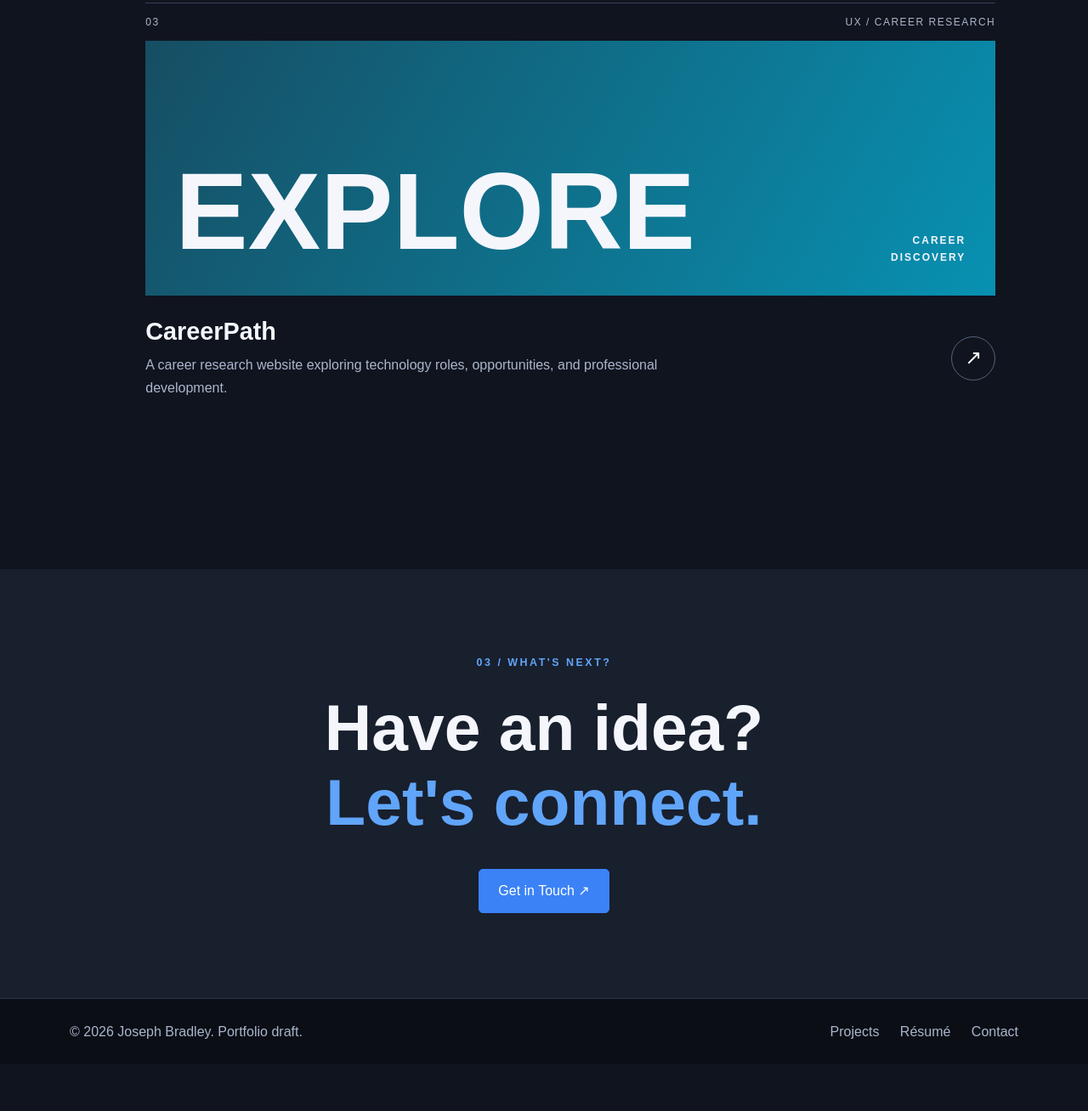
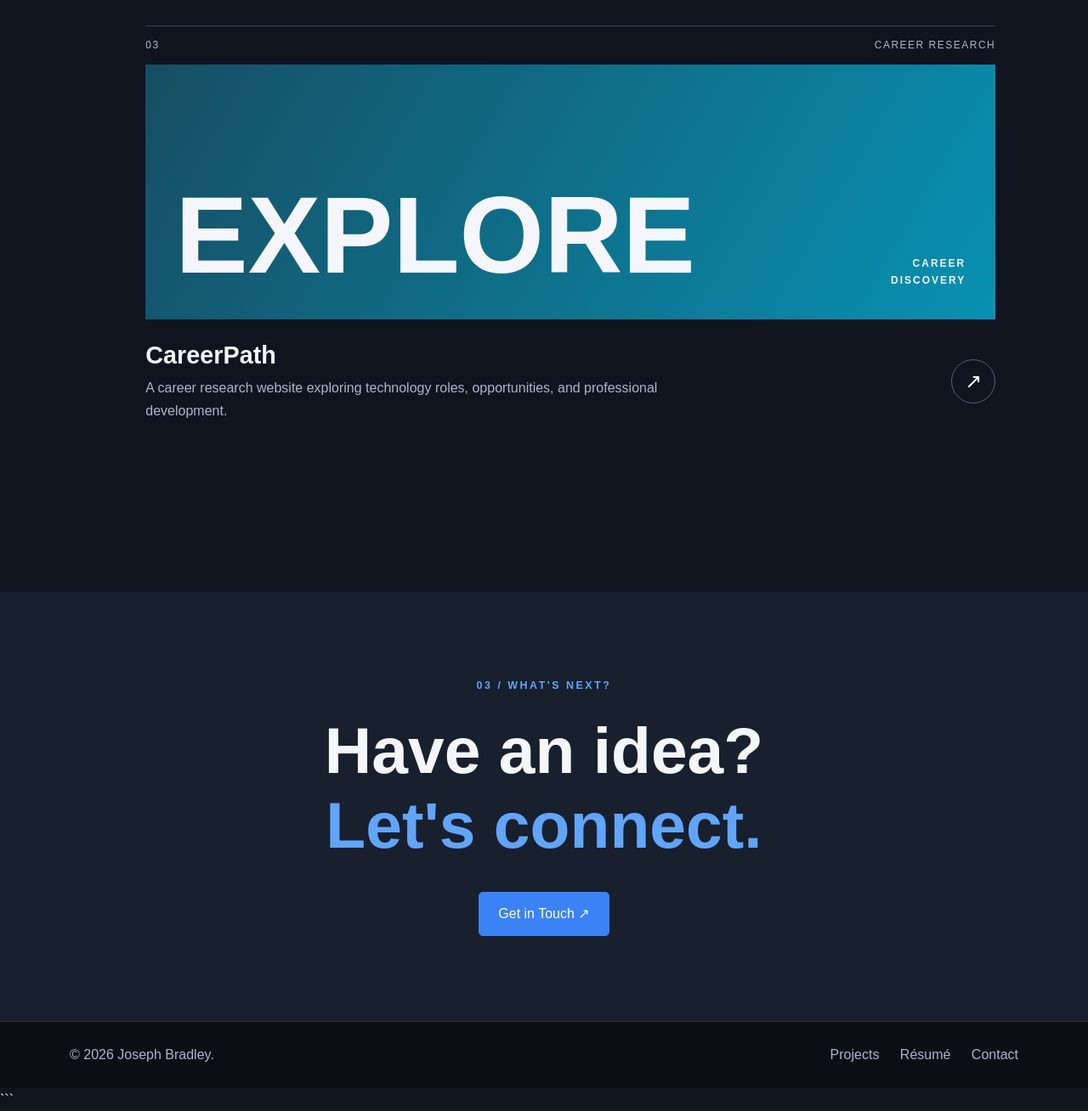
Before and after one commit to jmb26243/myportfolio, a plain HTML site: page index-option-b.html in a window 1280 px wide. Shown: the part 2946-4254 px from the top of the page at 85% size. Before the commit the page ends 4199 px from the top, so only its background shows below. Drawn offline with nearby package versions, Linux system fonts and the light colour scheme.

Commit message:
Update index-option-b.html

````diff
--- a/index-option-b.html
+++ b/index-option-b.html
@@ -1,4 +1,4 @@
-
+```html
 <!DOCTYPE html>
 <html lang="en">
 <head>
@@ -191,7 +191,7 @@
             <article class="creative-project project-three" id="careerpath">
                 <div class="project-meta">
                     <span>03</span>
-                    <span>UX / CAREER RESEARCH</span>
+                    <span>CAREER RESEARCH</span>
                 </div>
 
                 <div class="project-art career-art">
@@ -237,7 +237,7 @@
         <div class="container">
             <div class="row align-items-center">
                 <div class="col-md-6">
-                    <p>© 2026 Joseph Bradley. Portfolio draft.</p>
+                    <p>© 2026 Joseph Bradley.</p>
                 </div>
 
                 <div class="col-md-6 text-md-end">
@@ -253,3 +253,4 @@
 
 </body>
 </html>
+```
````
